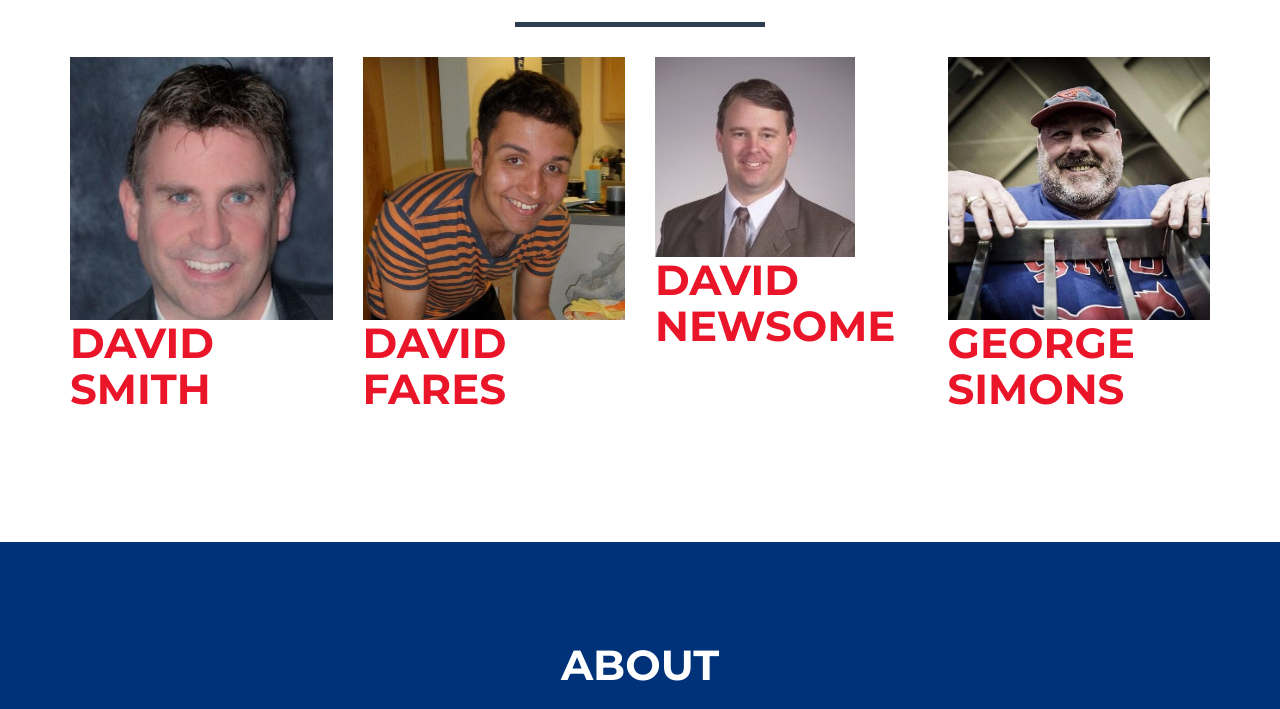
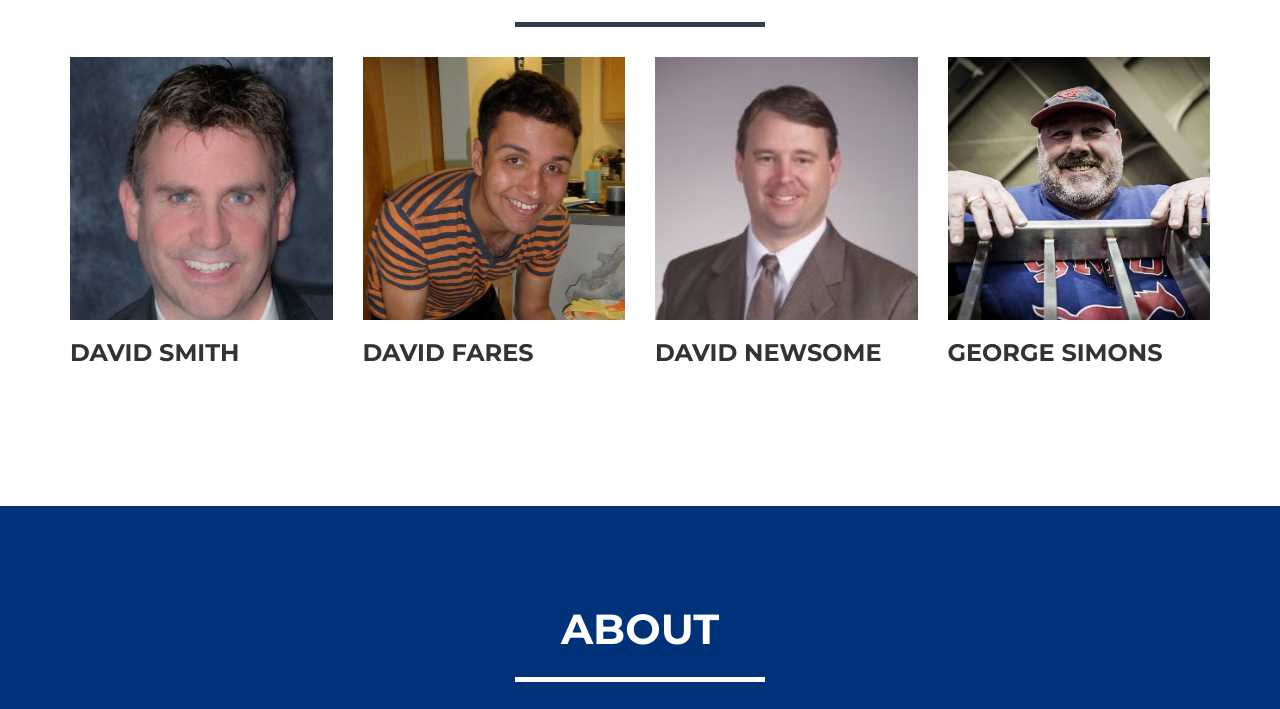
Before and after one commit to DSFaresConsultingTeam/JustLetip, a website: page index.html in a window 1280 px wide. Shown: the part 979-1688 px from the top of the page. Drawn offline with nearby package versions, Linux system fonts and the light colour scheme.

Commit message:
Image Styling

```diff
--- a/index.html
+++ b/index.html
@@ -101,8 +101,8 @@
                             </div>
                         </div>
                         <img src="img/members/david-smith.jpg" class="img-responsive" alt="">
-                        <h2>David Smith</h2>
                     </a>
+                    <h3>David Smith</h3>
                 </div>
                 <div class="col-sm-3 portfolio-item">
                     <a href="#portfolioModal2" class="portfolio-link" data-toggle="modal">
@@ -112,8 +112,8 @@
                             </div>
                         </div>
                         <img src="img/members/david-fares.jpeg" class="img-responsive" alt="">
-                        <h2>David Fares</h2>
                     </a>
+                    <h3>David Fares</h3>
                 </div>
                 <div class="col-sm-3 portfolio-item">
                     <a href="#portfolioModal3" class="portfolio-link" data-toggle="modal">
@@ -123,8 +123,8 @@
                             </div>
                         </div>
                         <img src="img/members/david-newsome.jpg" class="img-responsive" alt="">
-                        <h2>David Newsome</h2>
                     </a>
+                    <h3>David Newsome</h3>
                 </div>
                 <div class="col-sm-3 portfolio-item">
                     <a href="#portfolioModal4" class="portfolio-link" data-toggle="modal">
@@ -134,8 +134,8 @@
                             </div>
                         </div>
                         <img src="img/members/george-simons.jpg" class="img-responsive" alt="">
-                        <h2>George Simons</h2>
                     </a>
+                    <h3>George Simons</h3>
                 </div>
             </div>
         </div>
--- a/scss/custom.scss
+++ b/scss/custom.scss
@@ -18,9 +18,16 @@ header {
 
 #portfolio {
 	background: $brand-tertiary;
+
 	.star-light {
 		&::after {
 			background-color: $brand-tertiary;
+		}
+	}
+
+	.portfolio-item {
+		img {
+			width:100%;
 		}
 	}
 }
@@ -64,6 +71,8 @@ footer{
 .navbar-custom .navbar-nav li.active a, .navbar-custom .navbar-nav li.active a:active, .navbar-custom .navbar-nav li.active a:focus, .navbar-custom .navbar-nav li.active a:hover {
 	background: $brand-secondary;
 }
+
+
 .btn-success {
 	background: $brand-primary;
 	border-color: $brand-primary;
```
Also changed, not shown: css/custom.css.
